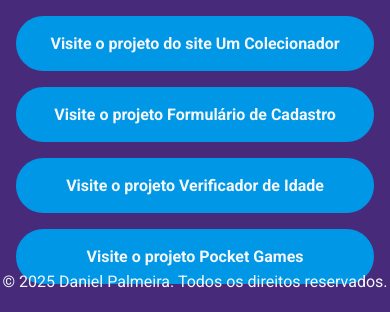
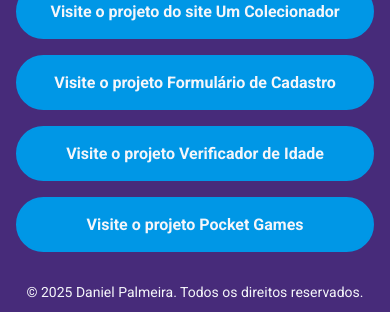
Before and after one commit to Danpalmeira92/portfolio-daniel-palmeira, a website: page index.html in a window 390 px wide. Shown: the part 572-884 px from the top of the page. Drawn offline with Linux system fonts and the light colour scheme.

Commit message:
Ajustes no breackpoint mobile

```diff
--- a/src/styles/main.less
+++ b/src/styles/main.less
@@ -17,10 +17,6 @@ body {
     background-color: #colors[backgroundcolor];
     color: #colors[textcolor];
 
-    footer {
-        text-align: center;
-        margin-bottom: 8px;
-    }
 }
 
 li {
@@ -31,17 +27,18 @@ li {
     max-width: 960px;
     width: 100%;
     margin: 0 auto;
-    height: 100vh;
+    min-height: 100vh;
     display: flex;
     flex-direction: column;
     justify-content: center;
+    flex-grow: 1;
 
 
     @media @breakpointMobile {
         max-width: 100%;
 
         .profile-avatar {
-            margin-top: 128px;
+            margin-top: 64px;
         }
 
         .profile-bio-description {
@@ -53,6 +50,7 @@ li {
             margin-left: 16px;
             margin-right: 16px;
         }
+
     }
 
     @media @breakpointTablet {
@@ -134,3 +132,20 @@ header {
         }
     }
 }
+
+footer {
+    text-align: center;
+    margin-top: auto;
+    padding: 16px;
+    width: 100%;
+    position: relative;
+
+    @media @breakpointMobile {
+        font-size: 14px;
+        padding: 12px;
+    }
+
+    @media @breakpointTablet {
+        font-size: 16px;
+    }
+}
```
Also changed, not shown: build/styles/main.css.
